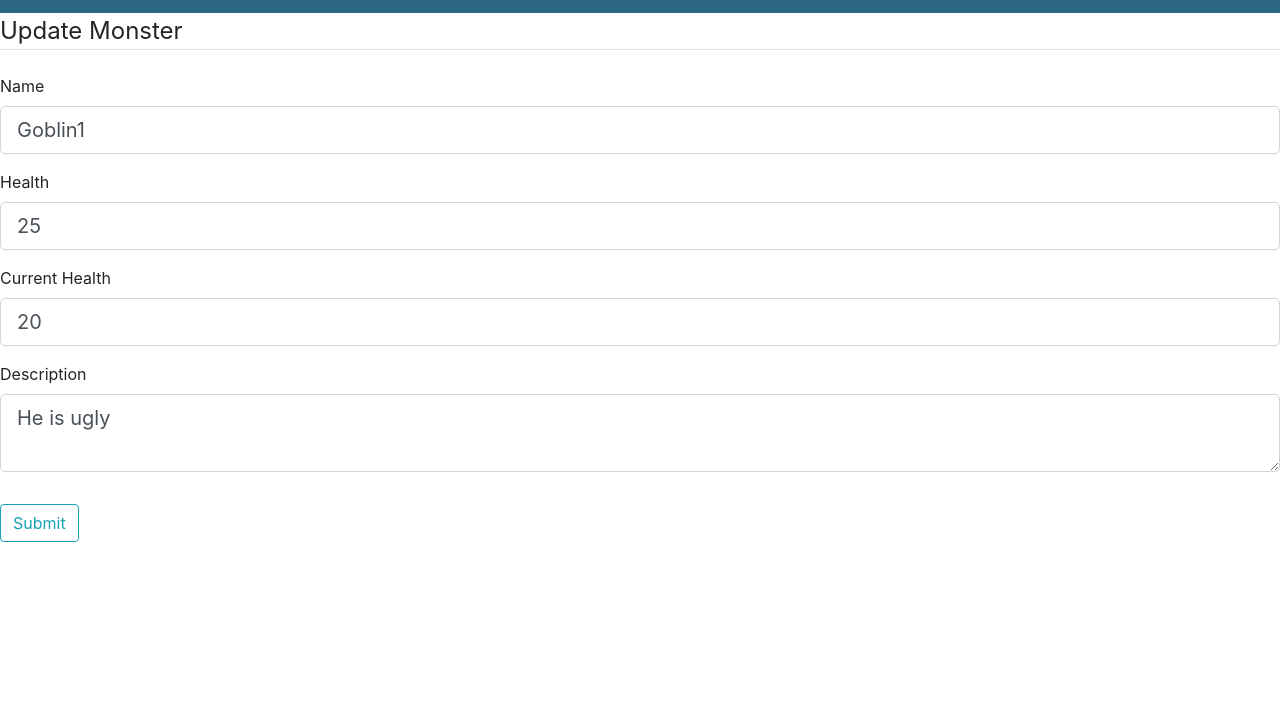
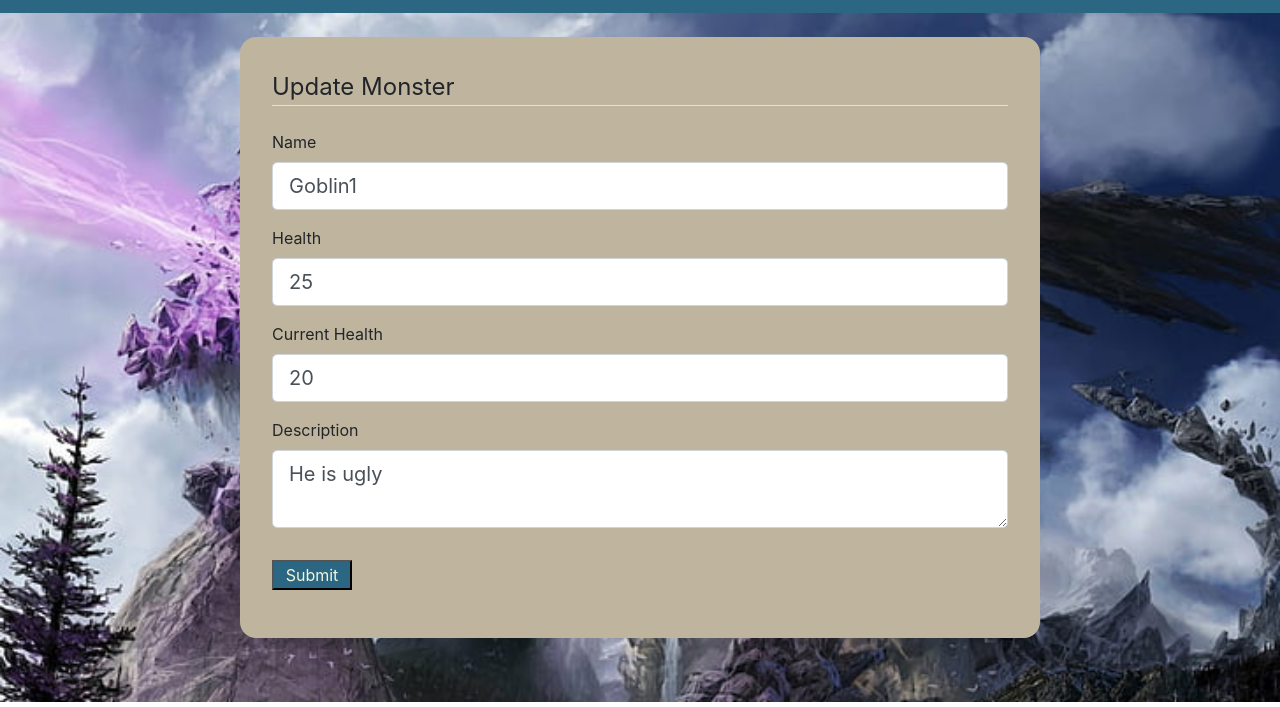
Before and after one commit to tjmer/capstone, a Flask app: page /battle/monster/1/update in a window 1280 px wide. Shown: the part 93-800 px from the top of the page. Run offline with Flask 2, Linux system fonts and the light colour scheme; a user stored in the database is signed in; data comes from the database, SQL or seed files in the repository; some libraries are stand-ins or nearby versions; some web fonts are replaced.

Commit message:
Styled monster maker page

```diff
--- a/the_assistant/static/main.css
+++ b/the_assistant/static/main.css
@@ -282,7 +282,7 @@
     background-size: cover;
 }
 
-/* login */
+/* login/register */
 
 .background-login-1 {
     background-color: #BFB59E;
@@ -293,4 +293,20 @@
     width: 50rem;
 }
 
-/* register */
+/* makemonster */
+
+.page-back-monster {
+    display: flex;
+    justify-content: center;
+    background-image: url(/static/site_pics/monster-background.jpg);
+    background-size: cover;
+}
+
+.background-makemonster-1 {
+    background-color: #BFB59E;
+    padding: 2rem;
+    margin-top: 1.5rem;
+    margin-bottom: 4rem;
+    border-radius: 1rem;
+    width: 50rem;
+}
--- a/the_assistant/templates/makemonster.html
+++ b/the_assistant/templates/makemonster.html
@@ -1,5 +1,7 @@
 {% extends 'base.html' %}
 {% block content %}
+<section class="page-back-monster">
+    <section class="background-makemonster-1">
         <div>
             <form method="POST" action="">
                 {{form.hidden_tag()}}
@@ -63,8 +65,10 @@
                     </section>
                 </fieldset>
                 <div class="form-group">
-            {{ form.submit(class="btn btn-outline-info") }}
+                    {{ form.submit(class="view-button") }}
                 </div>
             </form>
         </div>
+    </section>
+</section>
 {% endblock content %}
```
Also changed, not shown: the_assistant/static/site_pics/monster-background.jpg (added). Lines whose indentation alone changed are shown as unchanged.
